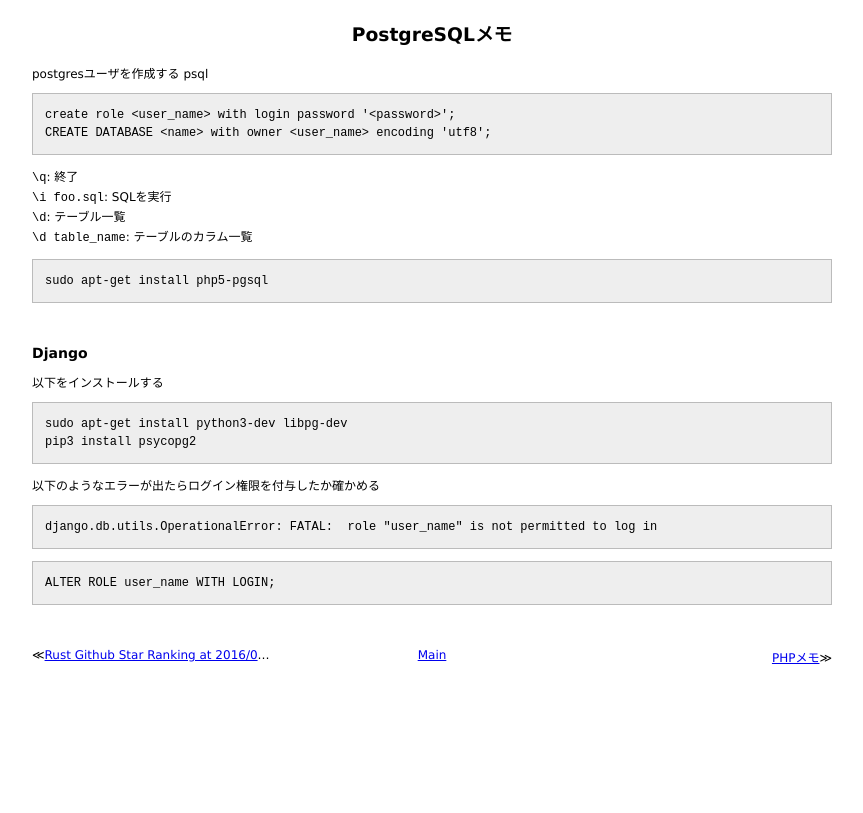
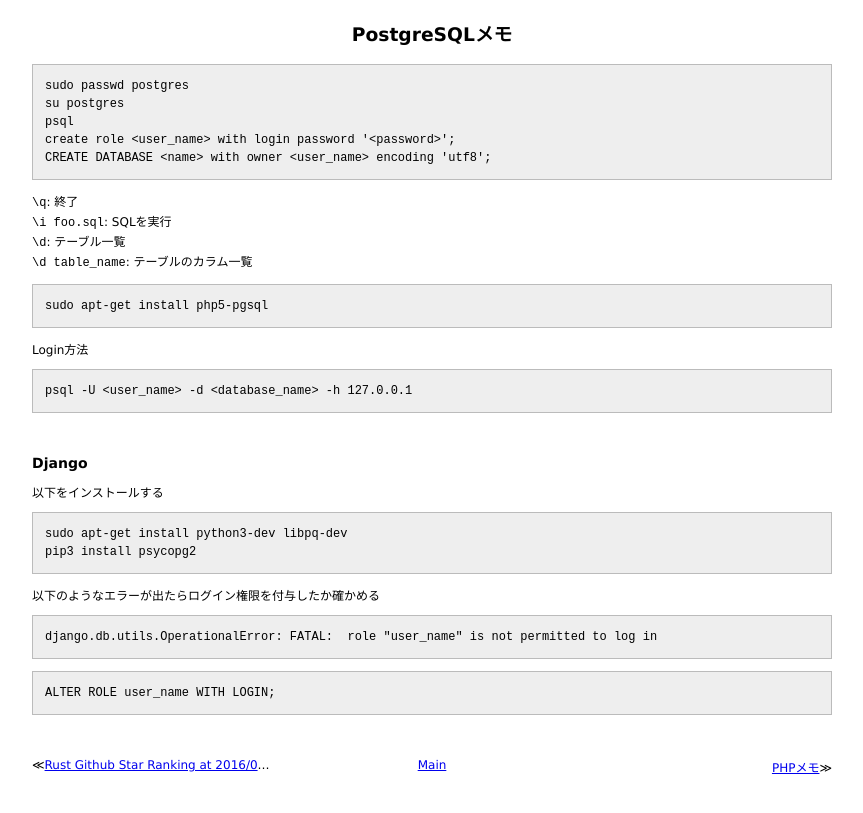
Before and after one commit to 38elements/38elements.github.com, a Jekyll site: the page built from _posts/2016-05-30-postgresql.md, in a window 1280 px wide. Shown: the top 813 px of the page, without its empty margins (208-1071 px from the left). Built offline with Jekyll 4.4.1, drawn with Linux system fonts in a browser that asks for light colours.

Commit message:
Update 2016-05-30-postgresql.md

````diff
--- a/_posts/2016-05-30-postgresql.md
+++ b/_posts/2016-05-30-postgresql.md
@@ -2,10 +2,11 @@
 layout: posts
 title: PostgreSQLメモ
 ---
-postgresユーザを作成する
-psql
 
 ```
+sudo passwd postgres
+su postgres
+psql
 create role <user_name> with login password '<password>';
 CREATE DATABASE <name> with owner <user_name> encoding 'utf8';
 ```
@@ -18,13 +19,20 @@ CREATE DATABASE <name> with owner <user_name> encoding 'utf8';
 ```
 sudo apt-get install php5-pgsql
 ```
+
+Login方法
+
+```
+psql -U <user_name> -d <database_name> -h 127.0.0.1
+```
+
 <br>
 
 ### Django
 以下をインストールする
 
 ```
-sudo apt-get install python3-dev libpg-dev
+sudo apt-get install python3-dev libpq-dev
 pip3 install psycopg2
 ```
 
````
